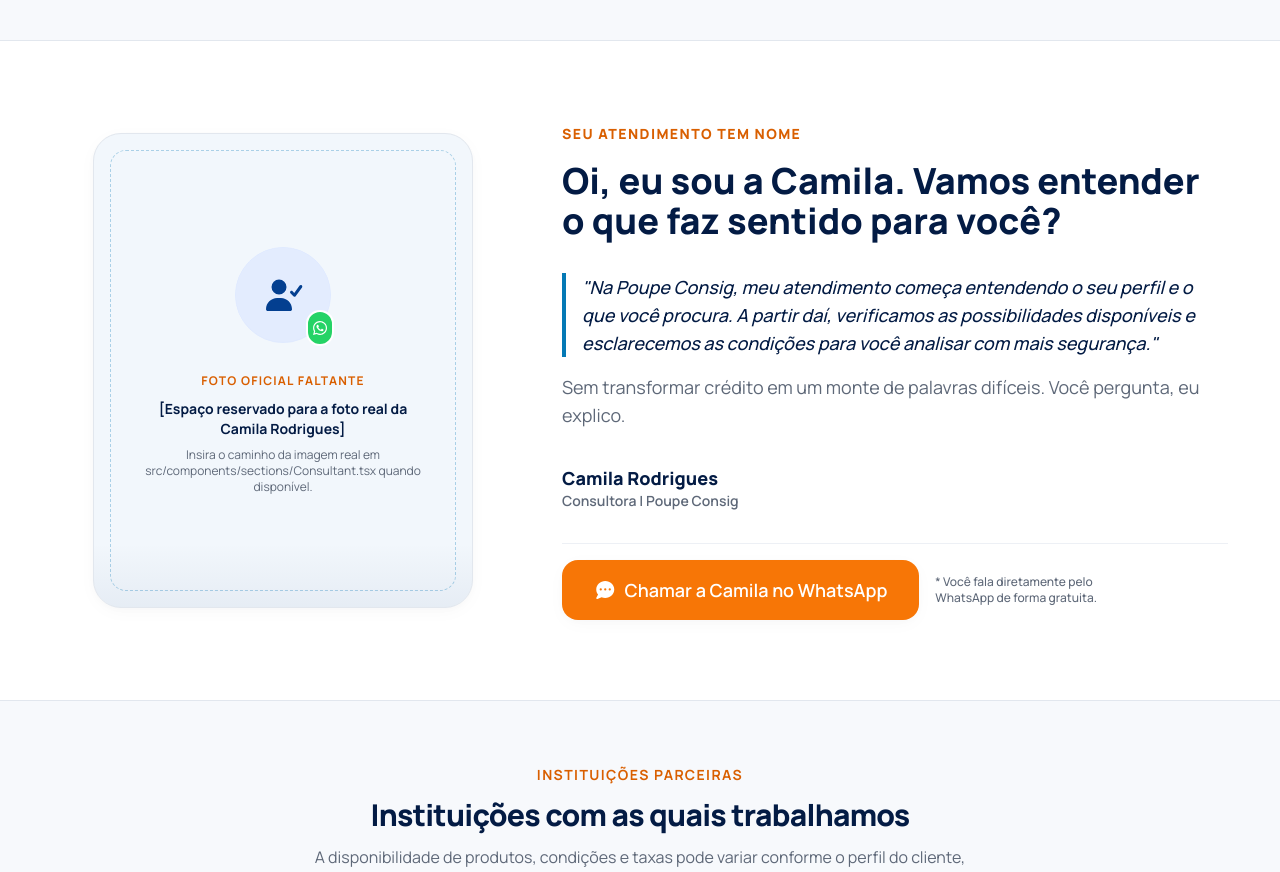
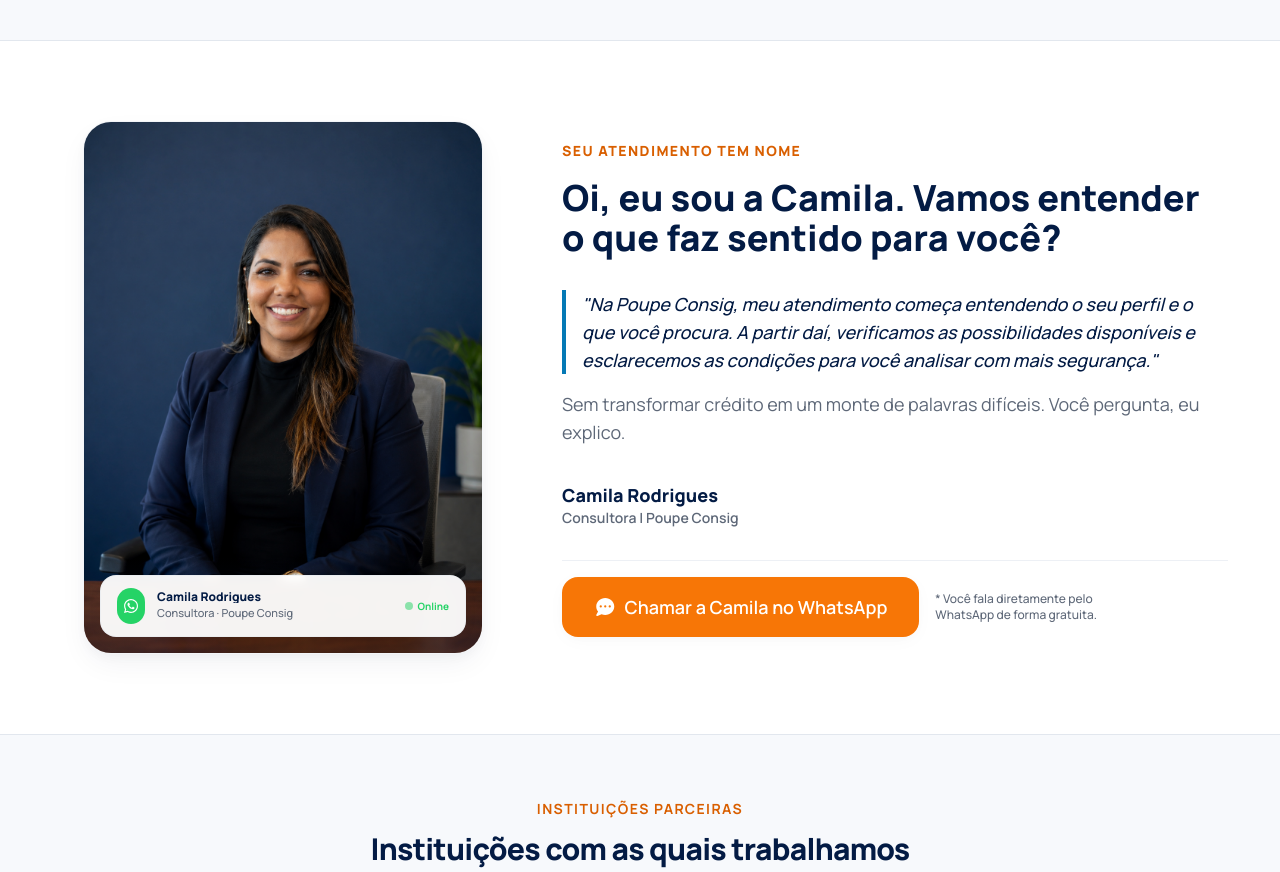
Before and after one commit to Mavoxweb/poup-cosing, a React (Vite) app: page / in a window 1280 px wide. Shown: the part 2980-3852 px from the top of the page. Built offline with nearby package versions, Linux system fonts and the light colour scheme.

Commit message:
feat: add Camila Rodrigues real photo to Consultant section with WhatsApp badge overlay

```diff
--- a/src/components/sections/Consultant.tsx
+++ b/src/components/sections/Consultant.tsx
@@ -1,11 +1,12 @@
 import React from 'react';
 import { FontAwesomeIcon } from '@fortawesome/react-fontawesome';
-import { faUserCheck, faCommentDots } from '@fortawesome/free-solid-svg-icons';
+import { faCommentDots } from '@fortawesome/free-solid-svg-icons';
 import { faWhatsapp } from '@fortawesome/free-brands-svg-icons';
 import Container from '../ui/Container';
 import Button from '../ui/Button';
 import { BUSINESS } from '../../constants/business';
 import { openWhatsApp } from '../../lib/whatsapp';
+import camilaPhoto from '../../assets/camila-teste-01.png';
 
 export const Consultant: React.FC = () => {
   return (
@@ -20,30 +21,41 @@
       <Container>
         <div className="grid grid-cols-1 lg:grid-cols-12 gap-12 items-center">
 
-          {/* Placeholder Image Column */}
+          {/* Photo Column */}
           <div className="lg:col-span-5 order-2 lg:order-1 flex justify-center">
-            <div className="relative w-full max-w-[380px] aspect-[4/5] bg-surface-blue border border-neutral-border rounded-premium-lg shadow-premium overflow-hidden flex flex-col items-center justify-center p-6 text-center group">
-              <div className="absolute inset-4 border border-dashed border-primary-700/30 rounded-premium-sm"></div>
+            <div className="relative w-full max-w-[400px] group">
 
-              <div className="w-24 h-24 rounded-full bg-primary-100/80 border border-primary-100 flex items-center justify-center text-primary-800 mb-6 relative group-hover:scale-105 transition-transform duration-300">
-                <FontAwesomeIcon icon={faUserCheck} className="w-10 h-10" />
-                <div className="absolute -bottom-1 -right-1 p-1 bg-[#25D366] rounded-full text-white border-2 border-white">
-                  <FontAwesomeIcon icon={faWhatsapp} className="w-4 h-4" />
+              {/* Decorative ring behind photo */}
+              <div className="absolute -inset-3 rounded-premium-lg bg-gradient-to-br from-primary-700/20 via-transparent to-accent-500/20 blur-xl opacity-0 group-hover:opacity-100 transition-opacity duration-500 -z-10" />
+              <div className="absolute -bottom-3 -right-3 w-full h-full border-2 border-primary-100 rounded-premium-lg -z-10" />
+
+              {/* Photo */}
+              <div className="relative w-full aspect-[3/4] rounded-premium-lg overflow-hidden shadow-premium-hover border border-neutral-border/40">
+                <img
+                  src={camilaPhoto}
+                  alt="Camila Rodrigues — Consultora da Poupe Consig Promotora em São Gonçalo, RJ"
+                  className="w-full h-full object-cover object-top transition-transform duration-700 group-hover:scale-[1.03]"
+                  draggable={false}
+                />
+                {/* Subtle gradient at the bottom */}
+                <div className="absolute bottom-0 left-0 right-0 h-24 bg-gradient-to-t from-primary-950/30 to-transparent pointer-events-none" />
+
+                {/* WhatsApp badge */}
+                <div className="absolute bottom-4 left-4 right-4 flex items-center gap-3 bg-white/95 backdrop-blur-sm rounded-premium-sm px-4 py-3 shadow-premium border border-neutral-border/50">
+                  <div className="p-1.5 bg-[#25D366] rounded-full shrink-0">
+                    <FontAwesomeIcon icon={faWhatsapp} className="text-white w-4 h-4" />
+                  </div>
+                  <div className="min-w-0">
+                    <p className="text-xs font-extrabold text-primary-950 leading-none truncate">Camila Rodrigues</p>
+                    <p className="text-[11px] text-neutral-secondary font-medium mt-0.5">Consultora · Poupe Consig</p>
+                  </div>
+                  <div className="ml-auto flex items-center gap-1">
+                    <span className="w-2 h-2 rounded-full bg-[#25D366] animate-pulse" />
+                    <span className="text-[10px] font-bold text-[#25D366]">Online</span>
+                  </div>
                 </div>
               </div>
 
-              <div className="space-y-2 relative z-10">
-                <span className="text-xs font-bold text-accent-700 tracking-widest uppercase">
-                  Foto Oficial Faltante
-                </span>
-                <p className="text-sm font-bold text-primary-950 px-4">
-                  [Espaço reservado para a foto real da Camila Rodrigues]
-                </p>
-                <p className="text-xs text-neutral-secondary px-6">
-                  Insira o caminho da imagem real em src/components/sections/Consultant.tsx quando disponível.
-                </p>
-              </div>
-              <div className="absolute bottom-0 left-0 right-0 h-16 bg-gradient-to-t from-primary-900/5 to-transparent"></div>
             </div>
           </div>
 
```
Also changed, not shown: src/assets/camila-teste-01.png (added).
